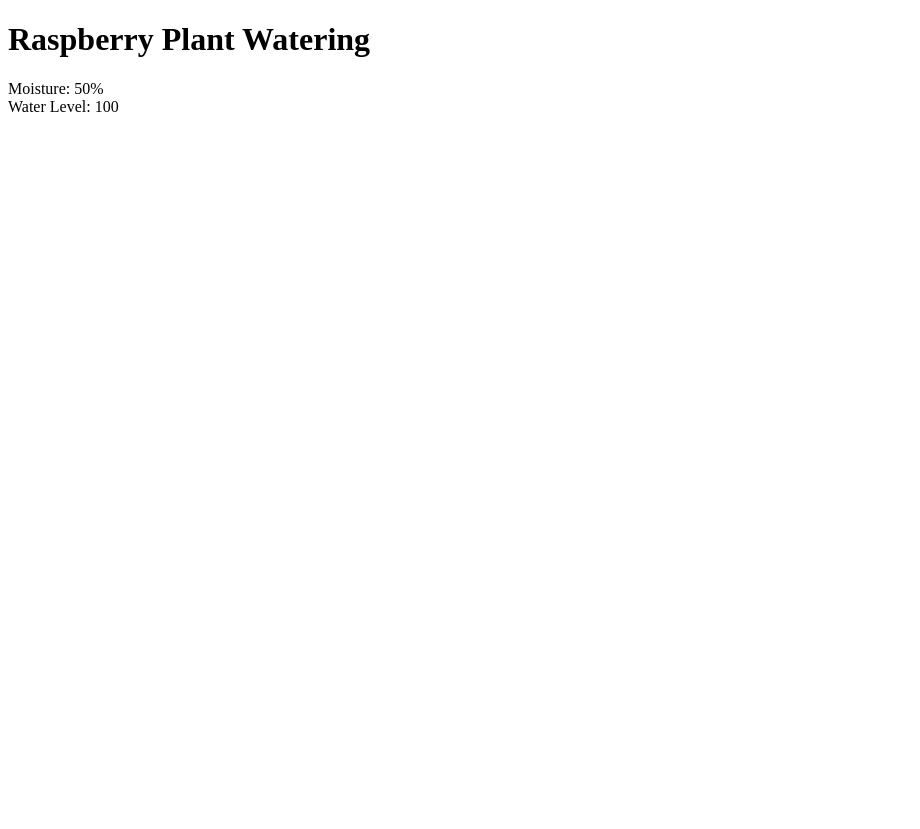
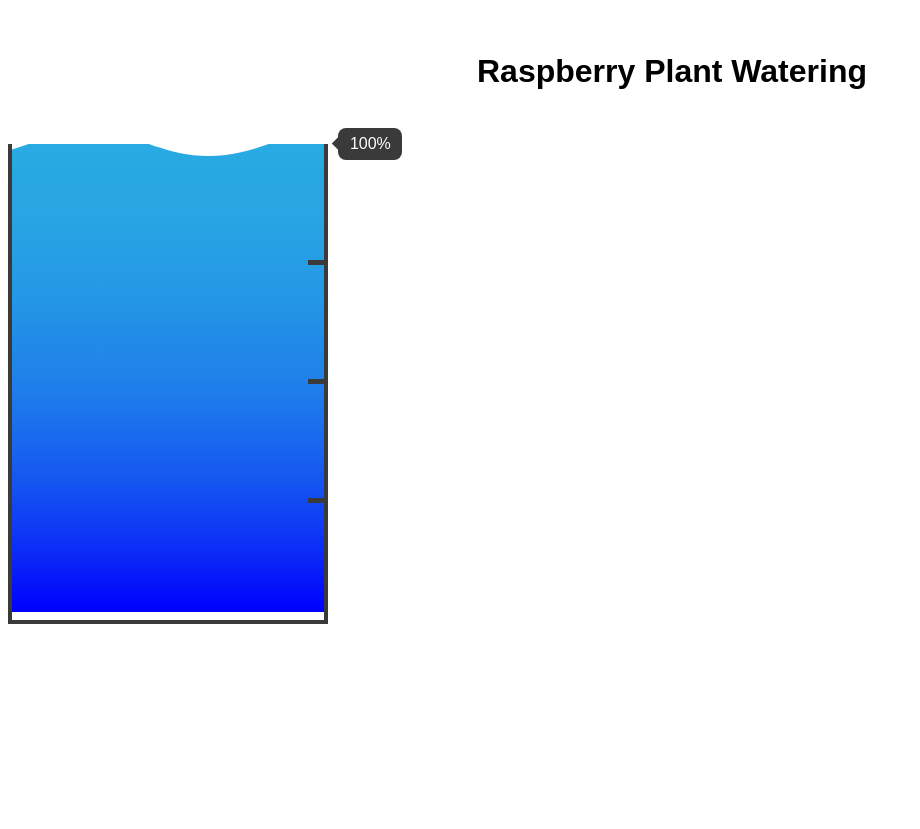
Before and after one commit to FluYVy/Raspberry-Plant-Watering, a Flask app: page / in a window 1280 px wide; the page is wider, and only the part inside the window is pictured. Shown: that part, without its empty margins (0-920 px from the left). Before the commit the page ends 112 px from the top of that part, so only its background shows below. Run offline with Flask 3, Linux system fonts and the light colour scheme.

Commit message:
Added water-level-display

```diff
--- a/templates/index.html
+++ b/templates/index.html
@@ -1,5 +1,6 @@
 <!DOCTYPE html>
 <html lang="en">
+
 <head>
     <title>Raspberry-Plant-Watering</title>
     <meta charset="UTF-8">
@@ -19,17 +20,170 @@
         async function updateValues() {
             const moisture = await get_moisture();
             const waterLevel = await get_water_level();
-                document.getElementById('moisture').innerText = `Moisture: ${moisture}%`;
-                document.getElementById('water-container').innerText = `Water Level: ${waterLevel}`;
+
+            //Update Water Level
+            document.getElementById('water-level-label').style.bottom = `${waterLevel}%`;
+            document.getElementById('water-level-label').innerText = `${waterLevel}%`;
+            document.getElementById('water-level-svg').style.top = `${97.5 - waterLevel}%`;
+
+
         }
 
         setInterval(updateValues, 10000);
         updateValues();
     </script>
+    <style>
+        body {
+            font-family: sans-serif;
+            align-items: center;
+            justify-content: center;
+            min-height: 100vh;
+        }
+
+        h1
+        {
+            width: 100%;
+            text-align: center;
+            padding: 1em;
+        }
+
+        .water-tank {
+            width: 20em;
+            height: 30em;
+            border: .3em solid #3A3A3A;
+            border-top: none;
+            box-sizing: border-box;
+            position: relative;
+        }
+
+        .water-tank .liquid {
+            width: 100%;
+            height: 100%;
+            position: absolute;
+            overflow: hidden;
+        }
+
+        .water-tank .liquid svg {
+            height: 30em;
+            top: calc(97.5% - 57%);
+            position: absolute;
+            animation: waves 5s infinite linear;
+        }
+
+
+        @keyframes waves {
+            0% {
+                transform: translateX(-15em);
+            }
+
+            100% {
+                transform: translateX(0);
+            }
+        }
+
+        .water-tank .label {
+            position: absolute;
+            color: white;
+            line-height: 2em;
+            width: 4em;
+            text-align: center;
+            border-radius: .5em;
+            margin-bottom: -1em;
+            background-color: #3A3A3A;
+            right: -4.9em;
+            bottom: 57%;
+        }
+
+        .water-tank .label:before {
+            content: "";
+            position: absolute;
+            background-color: #3A3A3A;
+            width: 0.7em;
+            height: 0.7em;
+            top: .65em;
+            left: -0.3em;
+            transform: rotate(45deg);
+        }
+
+        .water-tank .indicator {
+            position: absolute;
+            background-color: #3A3A3A;
+            height: 0.3em;
+            width: 1em;
+            margin-bottom: -0.15em;
+            right: 0;
+        }
+
+        .water-tank .indicator[data-value="25"] {
+            bottom: 25%;
+        }
+
+        .water-tank .indicator[data-value="50"] {
+            bottom: 50%;
+        }
+
+        .water-tank .indicator[data-value="75"] {
+            bottom: 75%;
+        }
+
+        img {
+            width: 50px;
+            height: 100px;
+        }
+
+        #img_overlay {
+            position: absolute;
+            top: 0;
+            left: 0;
+            width: 100%;
+            height: 100%;
+            background-color: rgba(0, 0, 255, 0.00);
+            z-index: 1;
+        }
+
+        #moisture {
+            position: relative;
+            display: inline-block;
+        }
+    </style>
 </head>
+
 <body>
     <h1>Raspberry Plant Watering</h1>
+    <div style="display: flex;">
         <div id="moisture"></div>
-        <div id="water-container"></div>
+        <div class="water-tank">
+            <!--From: https://codepen.io/jonatanlins/pen/dyPONNQ-->
+            <div class="liquid">
+                <svg id="water-level-svg" class="water" viewBox="0 0 200 100">
+                    <defs>
+                        <linearGradient id="waterGradient" x1="0%" y1="0%" x2="0%" y2="100%">
+                            <stop offset="0" style="stop-color:#29ABE2" />
+                            <stop offset="0.1643" style="stop-color:#28A6E3" />
+                            <stop offset="0.3574" style="stop-color:#2496E6" />
+                            <stop offset="0.5431" style="stop-color:#1E7DEA" />
+                            <stop offset="0.7168" style="stop-color:#1559F0" />
+                            <stop offset="0.874" style="stop-color:#0B2CF7" />
+                            <stop offset="1" style="stop-color:#0000FF" />
+                        </linearGradient>
+                    </defs>
+                    <path fill="url(#waterGradient)" d="
+                    M 0,0 v 100 h 200 v -100
+                    c -10,0 -15,5 -25,5 c -10,0 -15,-5 -25,-5
+                    c -10,0 -15,5 -25,5 c -10,0 -15,-5 -25,-5
+                    c -10,0 -15,5 -25,5 c -10,0 -15,-5 -25,-5
+                    c -10,0 -15,5 -25,5 c -10,0 -15,-5 -25,-5
+                    " />
+                </svg>
+            </div>
+
+            <div class="indicator" data-value="75"></div>
+            <div class="indicator" data-value="50"></div>
+            <div class="indicator" data-value="25"></div>
+
+            <div id="water-level-label" class="label">57%</div>
+        </div>
+    </div>
 </body>
+
 </html>
```
Lines whose indentation alone changed are shown as unchanged.
